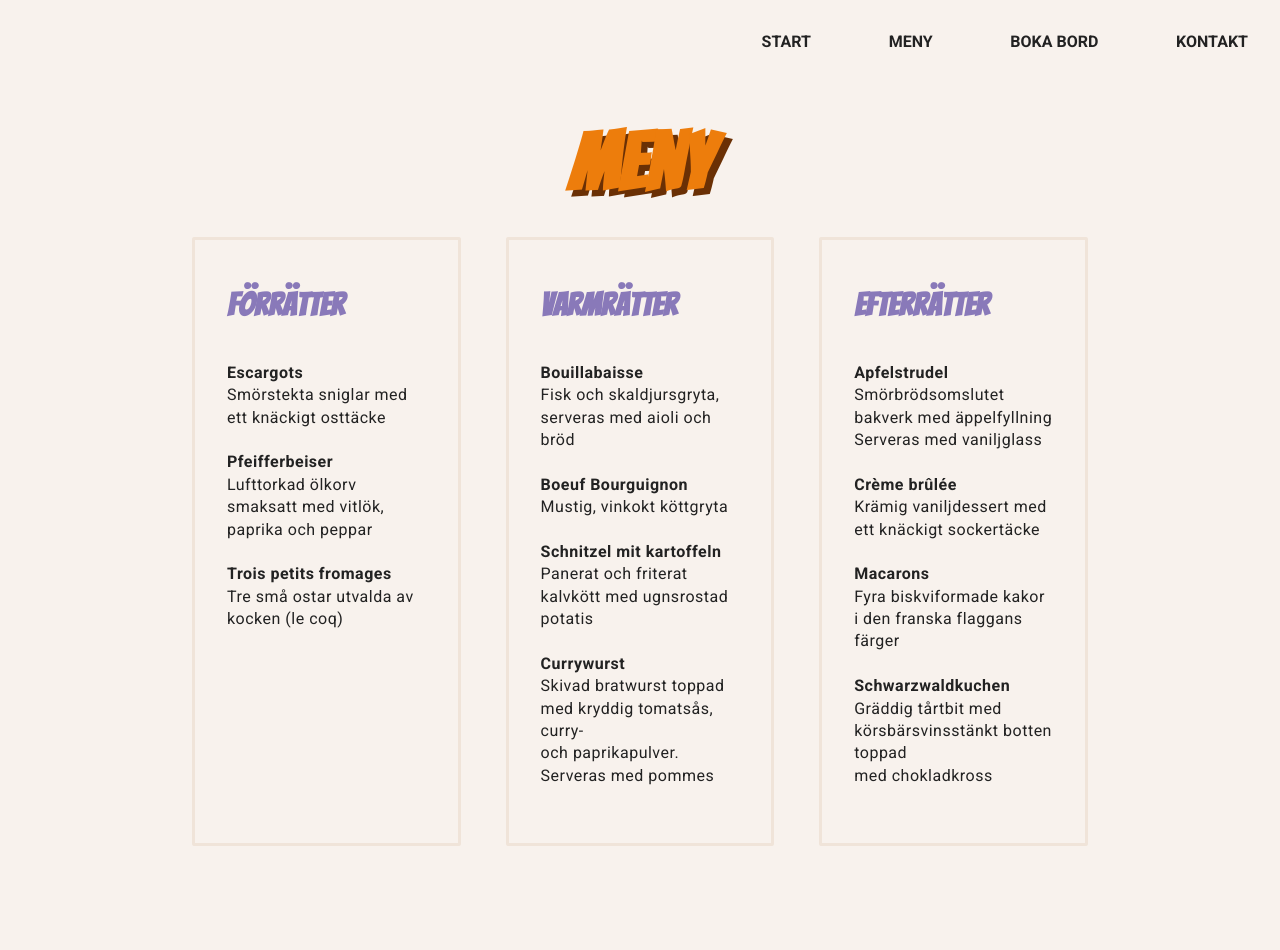
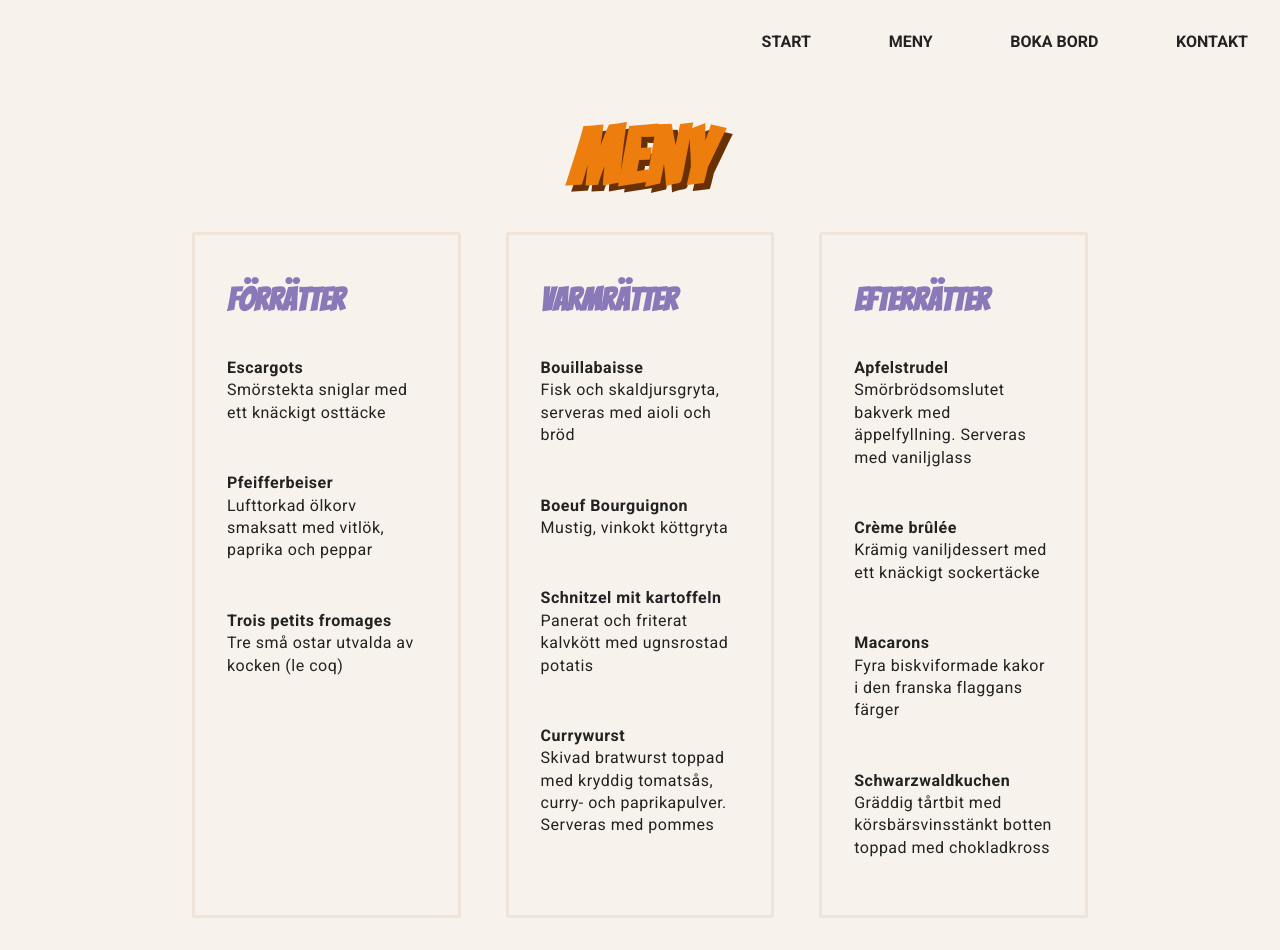
Before and after one commit to cornelialundell/deutchlandfrancais, a React (Create React App) app in the folder client/: page /menu in a window 1280 px wide. Before the commit the page ends 883 px from the top, so only its background shows below. Built offline with nearby package versions, Linux system fonts and the light colour scheme.

Commit message:
jsonfile to foodmenu

```diff
--- a/client/package.json
+++ b/client/package.json
@@ -63,6 +63,7 @@
     "@types/react-calendar": "^3.4.3",
     "@types/react-modal": "^3.12.1",
     "@types/react-router-dom": "^5.1.8",
-    "@types/react-select": "^4.0.17"
+    "@types/react-select": "^4.0.17",
+    "json-loader": "^0.5.7"
   }
 }
--- a/client/src/components/foodMenu/foodMenu.tsx
+++ b/client/src/components/foodMenu/foodMenu.tsx
@@ -3,8 +3,12 @@ import { Heading } from "../globalStyles/Heading";
 import { P } from "../globalStyles/P-style";
 import { ComputerFlex } from "../globalStyles/ComputerFlex";
 import { Wrapper } from "../globalStyles/Wrapper";
+import mainCourses from './json/MainCourses.json';
+import appetizers from './json/Appetizers.json';
+import desserts from './json/Desserts.json';
 
 export const FoodMenu = () => {
+  console.log(mainCourses)
   return (
     <Wrapper>
       <Heading>Meny</Heading>
@@ -13,76 +17,37 @@ export const FoodMenu = () => {
       <Heading size="2em" clr="#8979B9" txtShadow="none" padding="1rem 0">
         Förrätter
       </Heading>
-      <P>
-        <b>Escargots</b>
+      {appetizers.map((appetizer, index) => {
+        return(
+        <P><b>{appetizer.heading}</b>
         <br />
-        Smörstekta sniglar med ett knäckigt osttäcke
-        <br />
-        <br />
-        <b>Pfeifferbeiser</b>
-        <br />
-        Lufttorkad ölkorv smaksatt med vitlök, paprika och peppar
-        <br />
-        <br />
-        <b>Trois petits fromages</b>
-        <br />
-        Tre små ostar utvalda av kocken (le coq)
-      </P>
+        {appetizer.description}
+        </P>)
+      })}
       </div>
       <div>
       <Heading size="2em" clr="#8979B9" txtShadow="none" padding="1rem 0">
         Varmrätter
       </Heading>
-      <P>
-        <b>Bouillabaisse</b>
+      {mainCourses.map((main, index) => {
+        return(
+        <P><b>{main.heading}</b>
         <br />
-        Fisk och skaldjursgryta, serveras med aioli och bröd
-        <br />
-        <br />
-        <b>Boeuf Bourguignon</b>
-        <br />
-        Mustig, vinkokt köttgryta
-        <br />
-        <br />
-        <b>Schnitzel mit kartoffeln</b>
-        <br />
-        Panerat och friterat kalvkött med ugnsrostad potatis
-        <br />
-        <br />
-        <b>Currywurst</b>
-        <br />
-        Skivad bratwurst toppad med kryddig tomatsås, curry-
-        <br />
-        och paprikapulver. Serveras med pommes
-      </P>
+        {main.description}
+        </P>)
+      })}
       </div>
       <div>
       <Heading size="2em" clr="#8979B9" txtShadow="none" padding="1rem 0">
         Efterrätter
       </Heading>
-      <P>
-        <b>Apfelstrudel</b>
+      {desserts.map((dessert, index) => {
+        return(
+        <P><b>{dessert.heading}</b>
         <br />
-        Smörbrödsomslutet bakverk med äppelfyllning
-        <br />
-        Serveras med vaniljglass
-        <br />
-        <br />
-        <b>Crème brûlée</b>
-        <br />
-        Krämig vaniljdessert med ett knäckigt sockertäcke
-        <br />
-        <br />
-        <b>Macarons</b>
-        <br />
-        Fyra biskviformade kakor i den franska flaggans färger
-        <br />
-        <br />
-        <b>Schwarzwaldkuchen</b>
-        <br />
-        Gräddig tårtbit med körsbärsvinsstänkt botten toppad <br />
-        med chokladkross
-      </P>
+        {dessert.description}
+        </P>)
+      })}
       </div>
       </ComputerFlex>
     </Wrapper>
--- /dev/null
+++ b/client/src/components/foodMenu/json/Appetizers.json
@@ -0,0 +1,12 @@
+[{
+    "heading": "Escargots",
+    "description": "Smörstekta sniglar med ett knäckigt osttäcke"
+},
+{
+    "heading": "Pfeifferbeiser",
+    "description": "Lufttorkad ölkorv smaksatt med vitlök, paprika och peppar"
+},
+{
+    "heading": "Trois petits fromages",
+    "description": "Tre små ostar utvalda av kocken (le coq)"
+}]
--- /dev/null
+++ b/client/src/components/foodMenu/json/Desserts.json
@@ -0,0 +1,16 @@
+[{
+    "heading": "Apfelstrudel",
+    "description": "Smörbrödsomslutet bakverk med äppelfyllning. Serveras med vaniljglass"
+},
+{
+    "heading": "Crème brûlée",
+    "description": "Krämig vaniljdessert med ett knäckigt sockertäcke"
+},
+{
+    "heading": "Macarons",
+    "description": "Fyra biskviformade kakor i den franska flaggans färger"
+},
+{
+    "heading": "Schwarzwaldkuchen",
+    "description": "Gräddig tårtbit med körsbärsvinsstänkt botten toppad med chokladkross"
+}]
--- /dev/null
+++ b/client/src/components/foodMenu/json/MainCourses.json
@@ -0,0 +1,16 @@
+[{
+    "heading": "Bouillabaisse",
+    "description": "Fisk och skaldjursgryta, serveras med aioli och bröd"
+},
+{
+    "heading": "Boeuf Bourguignon",
+    "description": "Mustig, vinkokt köttgryta"
+},
+{
+    "heading": "Schnitzel mit kartoffeln",
+    "description": "Panerat och friterat kalvkött med ugnsrostad potatis"
+},
+{
+    "heading": "Currywurst",
+    "description": "Skivad bratwurst toppad med kryddig tomatsås, curry- och paprikapulver. Serveras med pommes"
+}]
```
Also changed, not shown: 1 other file (tests, documents, lock files or other folders).
